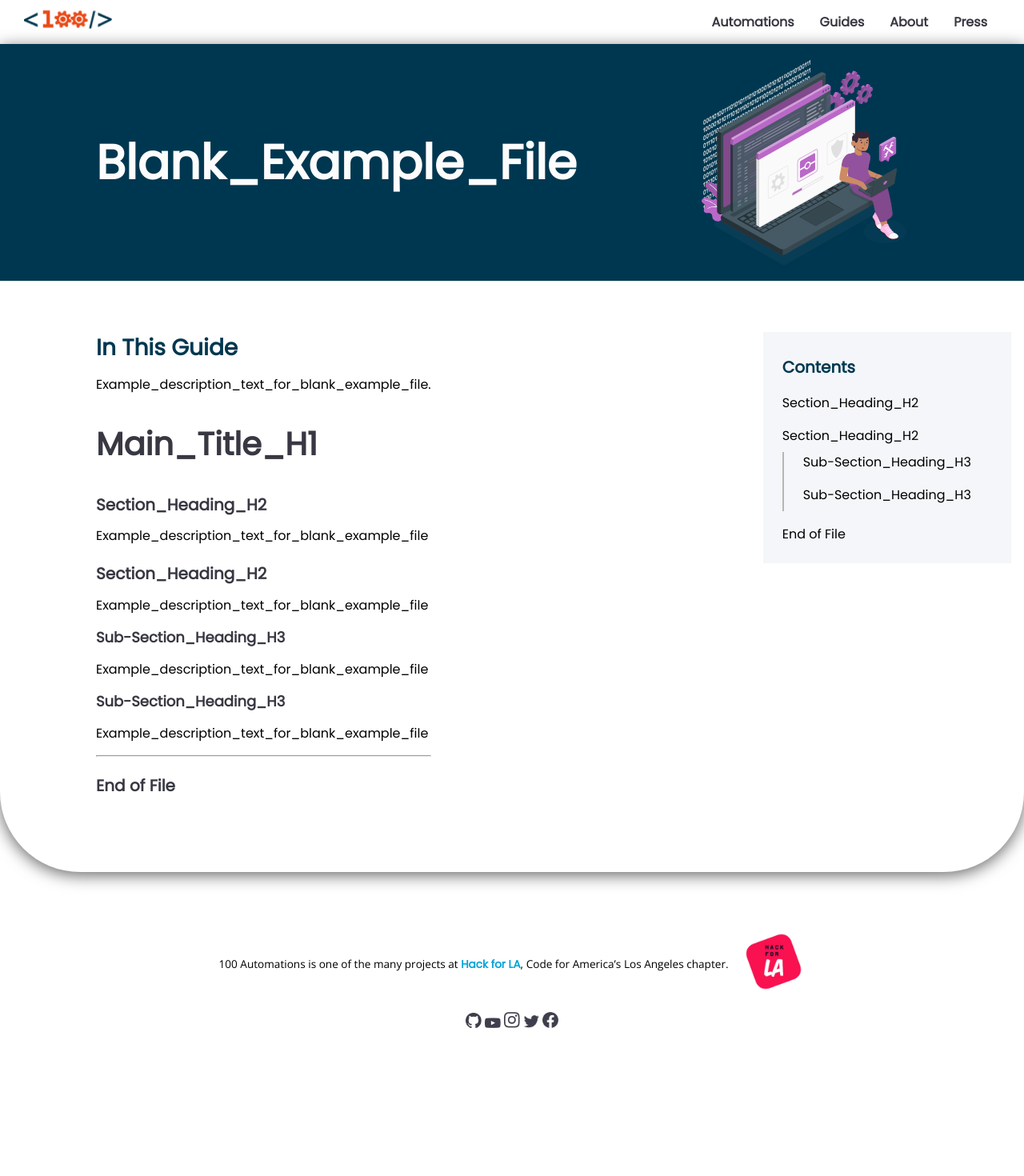
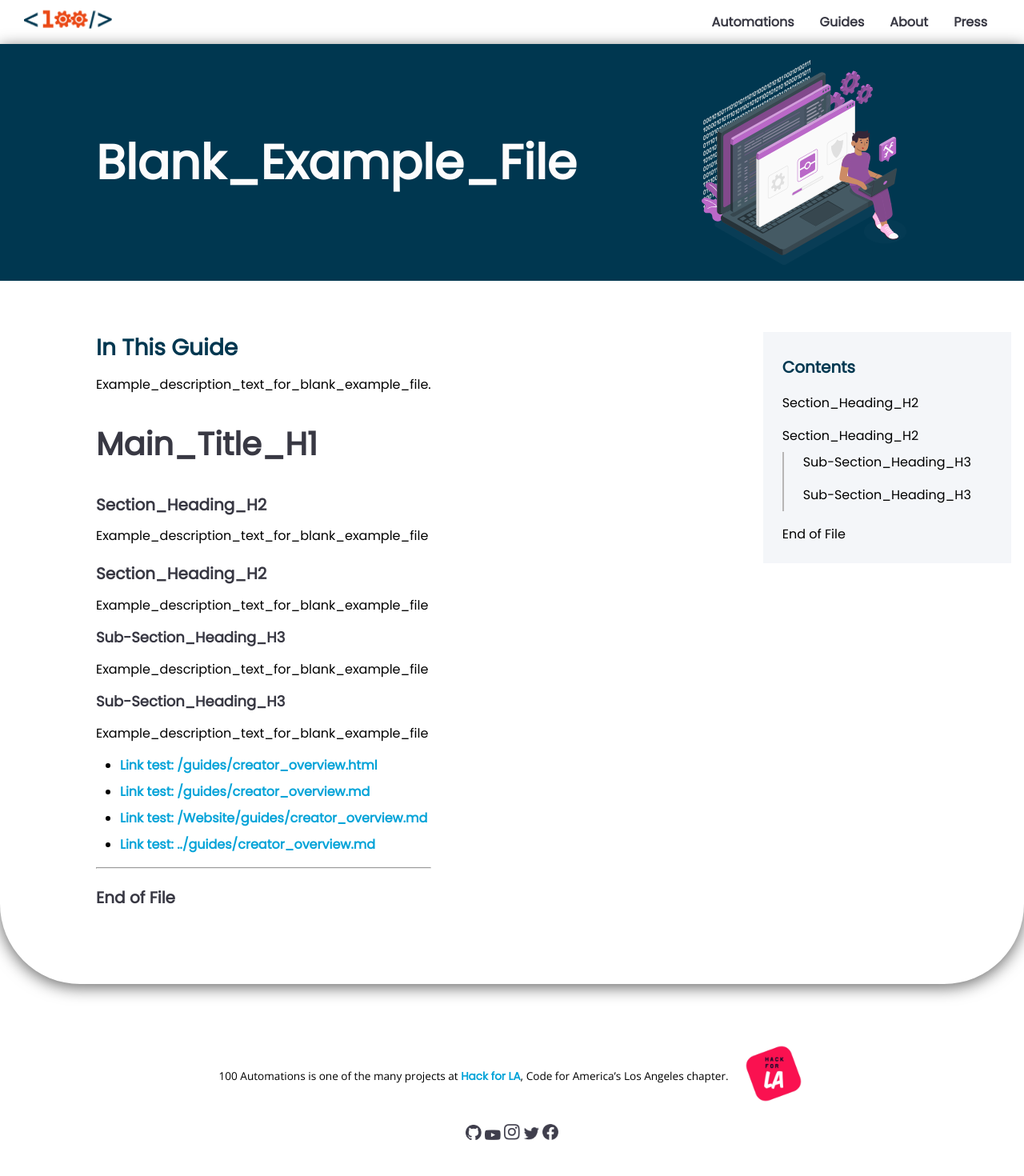
Before and after one commit to 100Automations/Website, a Jekyll site: the page built from _pages/blank_example.md, in a window 1280 px wide. Shown: the whole page at 80% size. Built offline with Jekyll 4.4.1, drawn with Linux system fonts in a browser that asks for light colours; before the commit the page ends 1330 px from its top, so only the background shows below that.

Commit message:
added link tests

```diff
--- a/_pages/blank_example.md
+++ b/_pages/blank_example.md
@@ -19,5 +19,12 @@ Example_description_text_for_blank_example_file
 ### Sub-Section_Heading_H3
 Example_description_text_for_blank_example_file
 
+- [Link test: /guides/creator_overview.html](/guides/creator_overview.html)
+- [Link test: /guides/creator_overview.md](guides/creator_overview.md)
+- [Link test: /Website/guides/creator_overview.md](/Website/guides/guides/creator_overview.md)
+- [Link test: ../guides/creator_overview.md](../guides/creator_overview.md)
+
+
+
 ---
 ## End of File
```
